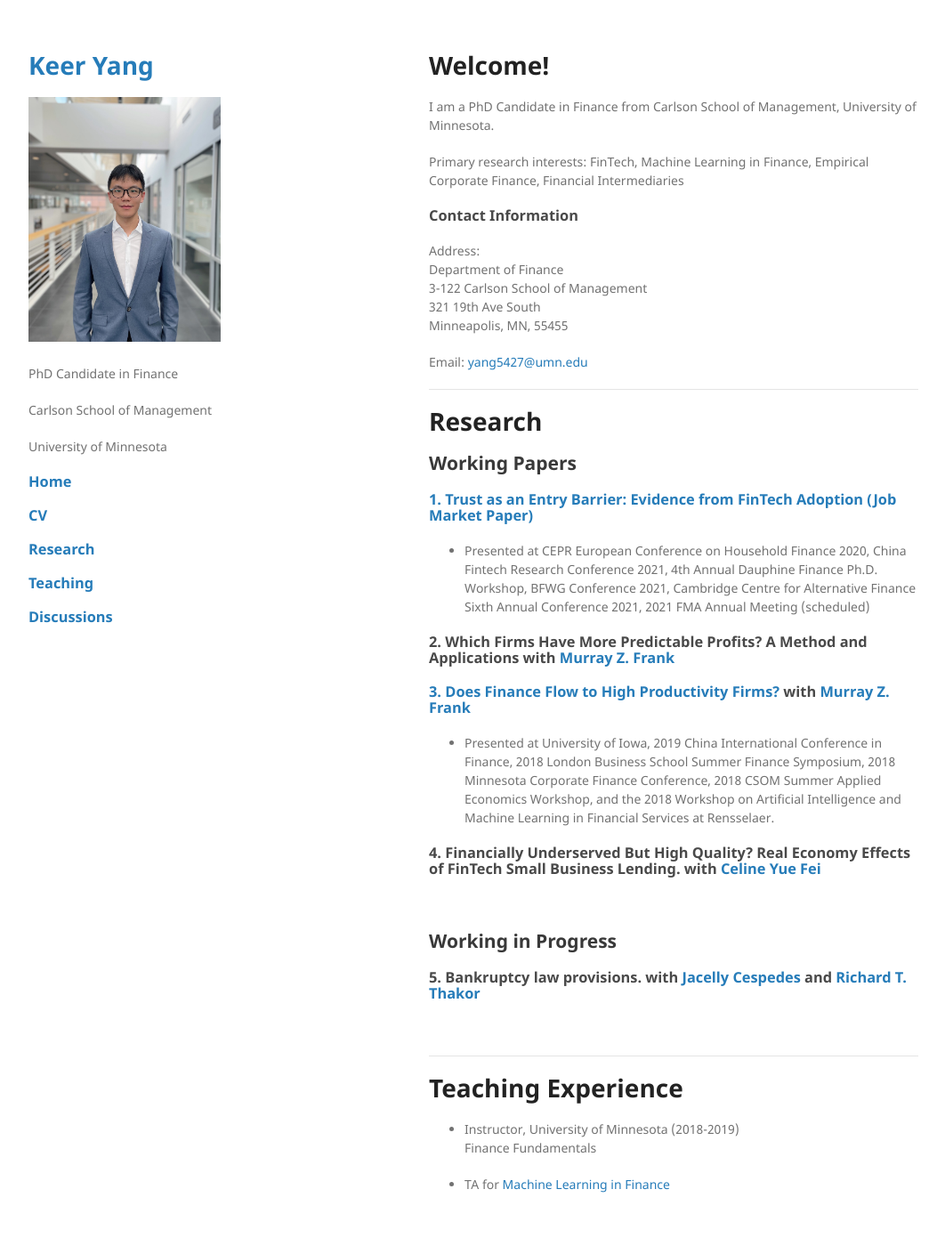
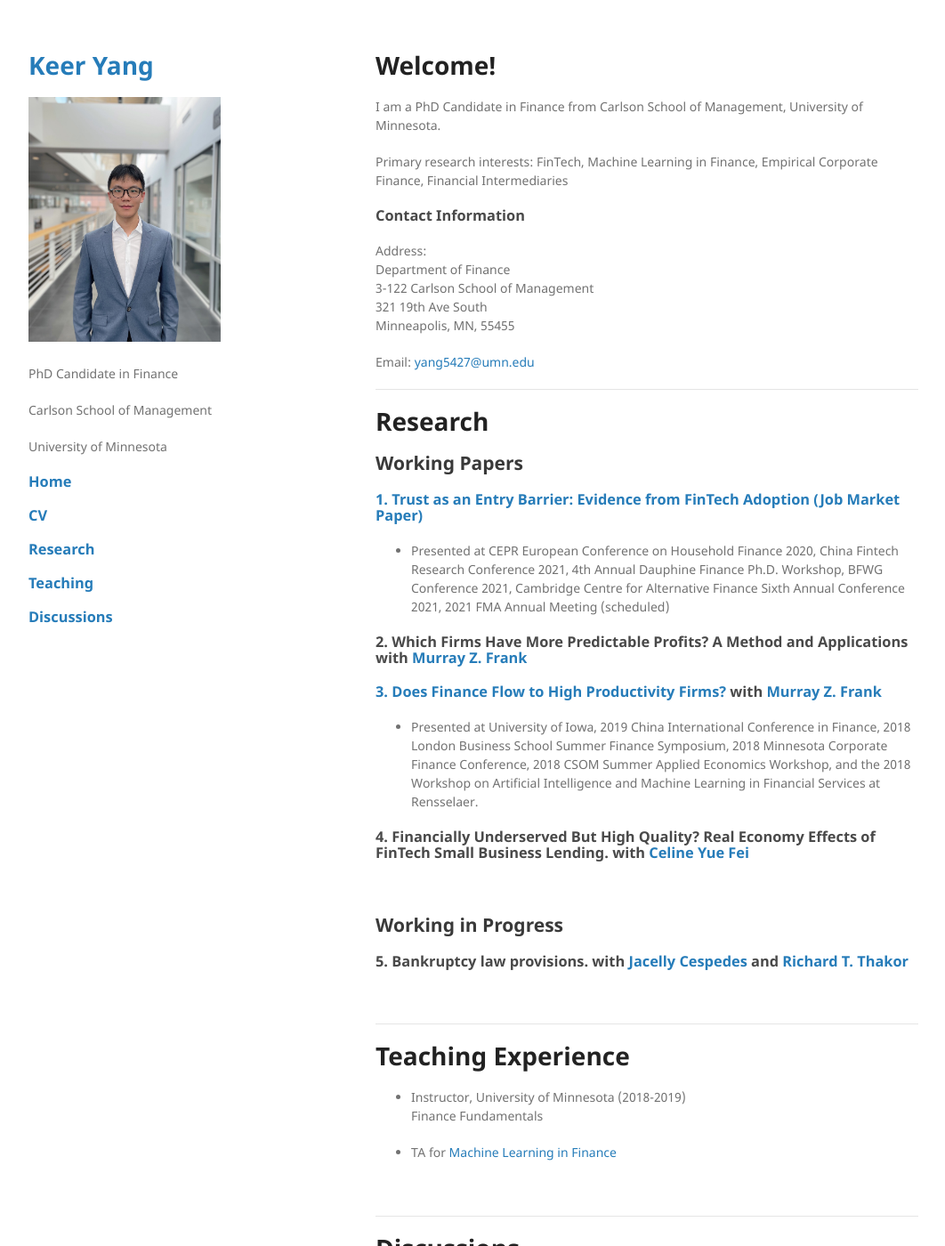
Before and after one commit to keeryang/keeryang.github.io, a Jekyll site: the page built from index.md, in a window 1280 px wide and 1400 px high. Shown: the whole window at 89% size, without its empty margins (108-1170 px from the left). Built offline with Jekyll 4.4.1, drawn with Linux system fonts in a browser that asks for light colours; the repository's description, which GitHub fills in, is left out; our own code applies the rules of GitHub Pages for plain Markdown files.

Commit message:
Update jekyll-theme-minimal.scss

```diff
--- a/_sass/jekyll-theme-minimal.scss
+++ b/_sass/jekyll-theme-minimal.scss
@@ -186,7 +186,7 @@ strong {
 }
 
 section {
-  width:550px;
+  width:610px;
   float:right;
   padding-bottom:50px;
 }
```
